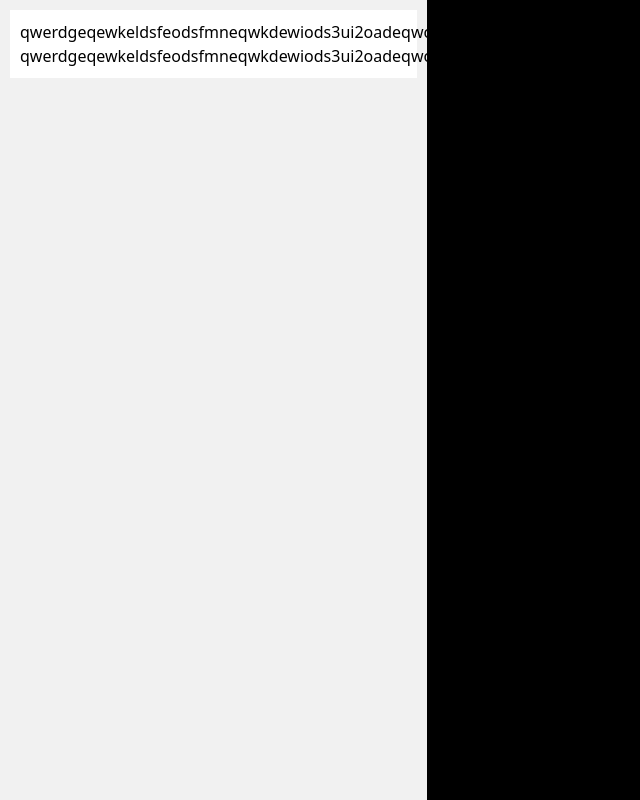
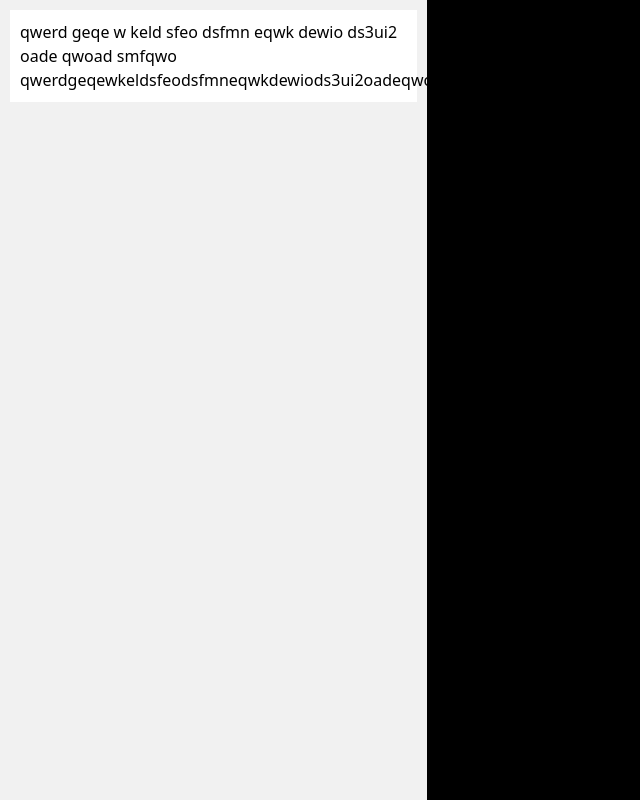
Before and after one commit to WhoIsKatie/W-Hack24, a Flask app: page /calls in a window 1280 px wide. Shown: the part 64-864 px from the top of the page, without its empty margins (0-640 px from the left). Run offline with Flask 3, Linux system fonts and the light colour scheme; parts of the project's set-up code (start-up, migrations or seed data) failed here and were passed over.

Commit message:
text wrap

```diff
--- a/call_logs/call_log1.txt
+++ b/call_logs/call_log1.txt
@@ -1,2 +1,2 @@
+qwerd geqe w keld sfeo dsfmn eqwk dewio ds3ui2 oade qwoad smfqwo
 qwerdgeqewkeldsfeodsfmneqwkdewiods3ui2oadeqwoadsmfqwo
-qwerdgeqewkeldsfeodsfmneqwkdewiods3ui2oadeqwoadsmfqwo
--- a/templates/call_tab.html
+++ b/templates/call_tab.html
@@ -90,7 +90,7 @@ document.addEventListener("DOMContentLoaded", function () {
         <div id="call_tab" class="tab active">Calls</div>
     </div>
     <div class="flex container">
-        <div class="call-list w-1/3 " id="call_list">
+        <div class="call-list w-1/3 text-balance" id="call_list">
             {% for call in call_list %}
                 <div class="call-list-item">
                     {{ call }}
```
